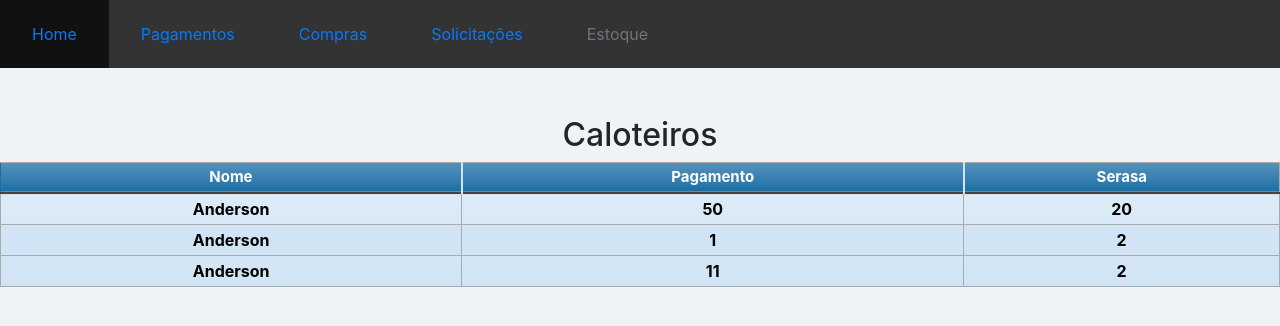
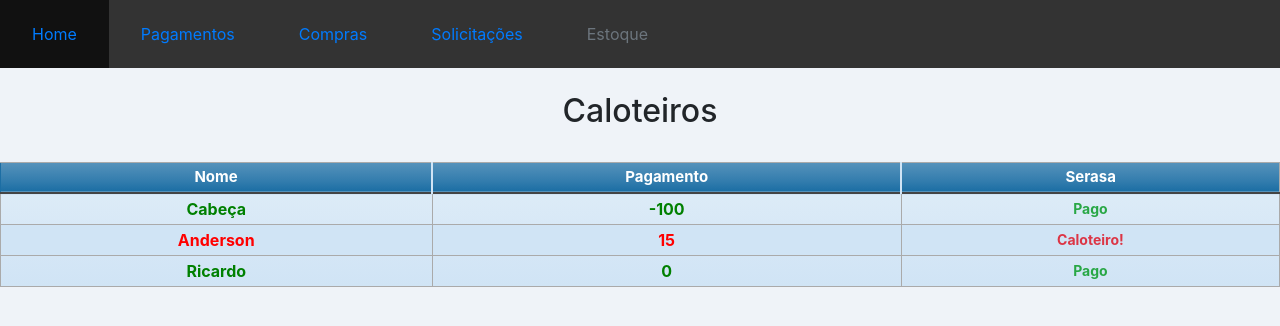
Before and after one commit to ricardobah/Caloteiro, a React (Create React App) app: page /home in a window 1280 px wide. Shown: the top 326 px of the page. Built offline with nearby package versions, Linux system fonts and the light colour scheme.

Commit message:
vou pra aula

```diff
--- a/src/App.js
+++ b/src/App.js
@@ -12,8 +12,7 @@ class App extends Component {
 
         <div className="App">
             <MainHeader/>
-            <br/>
-            <br/>
+
             <Route exact path ='/home' component={Home}/>
 
 
--- a/src/home.js
+++ b/src/home.js
@@ -11,7 +11,9 @@ render(){
 
     return(
         <div>
+            <br/>
             <h2>Caloteiros</h2>
+            <br/>
             <Table/>
         </div>
     );
--- a/src/table.js
+++ b/src/table.js
@@ -32,7 +32,7 @@ render(){
 <thead >
 
   <tr>
-    <th style = {thd}>Nome</th>
+    <th  style = {thd}>Nome</th>
 
     <th style = {thd}>Pagamento</th>
     <th style = {thd}>Serasa</th>
@@ -42,20 +42,20 @@ render(){
 
   <tr>
 
-    <td>  <font size="3" color="black">Anderson</font></td>
+    <td>  <font size="3" color="green">Cabeça</font></td>
 
-    <td>  <font size="3" color="black">50</font></td>
-    <td>  <font size="3" color="black">20</font></td>
+    <td>  <font size="3" color="green">-100</font></td>
+    <td>  <span class="glyphicon glyphicon-play text-success">Pago</span></td>
   </tr>
   <tr>
-  <td>  <font size="3" color="black">Anderson</font></td>
-  <td>  <font size="3" color="black">1</font></td>
-  <td>  <font size="3" color="black">2</font></td>
+  <td>  <font size="3" color="red">Anderson</font></td>
+  <td>  <font size="3" color="red">15</font></td>
+  <td>  <span class="glyphicon glyphicon-play text-danger">Caloteiro!</span></td>
   </tr>
   <tr>
-  <td>  <font size="3" color="black">Anderson</font></td>
-  <td>  <font size="3" color="black">11</font></td>
-  <td>  <font size="3" color="black">2</font></td>
+  <td>  <font size="3" color="green">Ricardo</font></td>
+  <td>  <font size="3" color="green">0</font></td>
+  <td>  <span class="glyphicon glyphicon-play text-success">Pago</span></td>
   </tr>
 </tfoot>
 </table>
```
